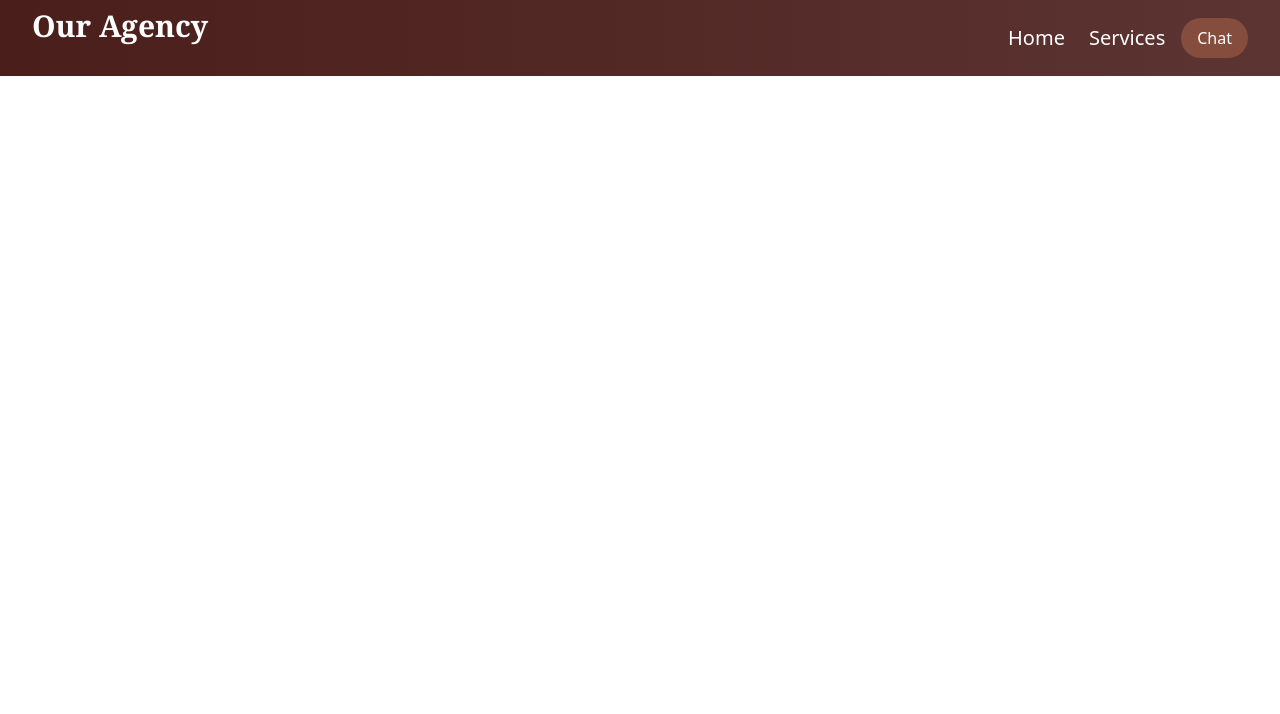
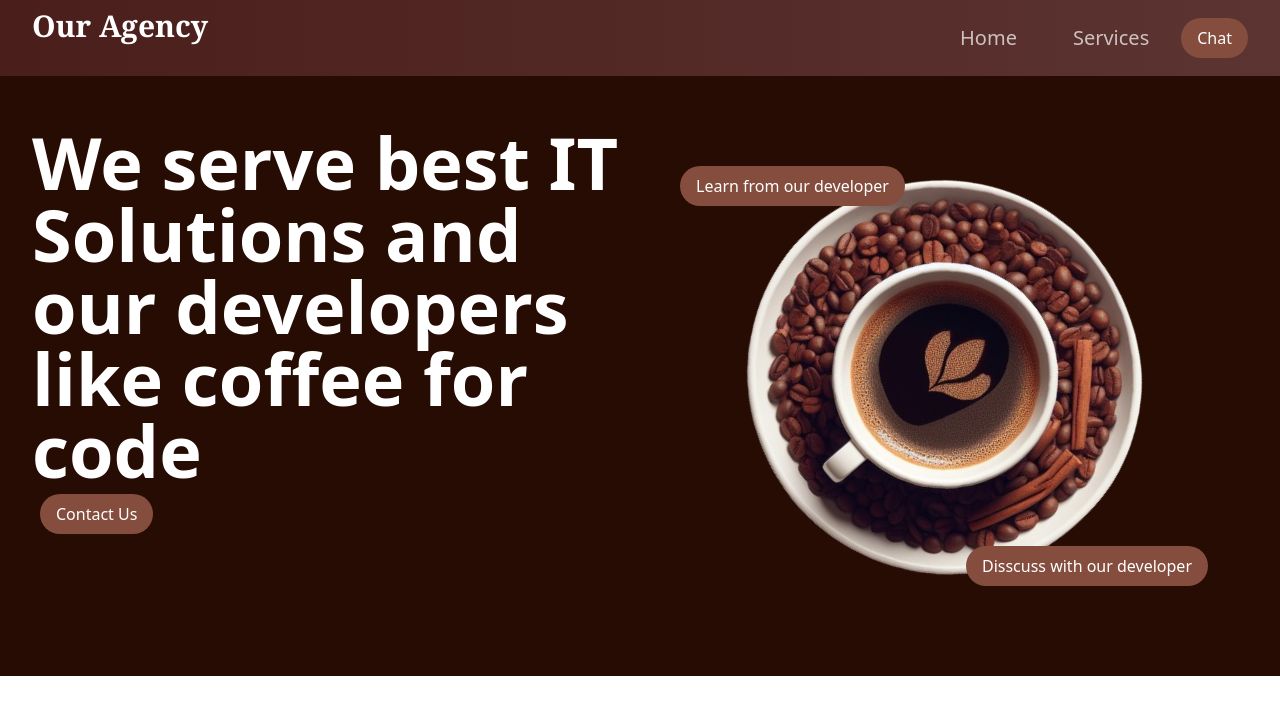
Before and after one commit to KartikAKGEC89/AKTUIAN, a React (Create React App) app in the folder frontend/: page / in a window 1280 px wide. Shown: the top 714 px of the page. Built offline with nearby package versions, Linux system fonts and the light colour scheme.

Commit message:
FEAT: Home

```diff
--- a/frontend/src/App.js
+++ b/frontend/src/App.js
@@ -3,6 +3,7 @@ import { useEffect } from 'react';
 import Aos from 'aos';
 import 'aos/dist/aos.css';
 import Navbar from './components/Navbar/Navbar'
+import Home from './components/Navbar/Home';
 
 const App = () => {
 
@@ -17,6 +18,7 @@ const App = () => {
   return (
     <div className='overflow-x-hidden'>
       <Navbar />
+      <Home />
     </div>
   )
 }
--- /dev/null
+++ b/frontend/src/components/Navbar/Home.jsx
@@ -0,0 +1,31 @@
+import React from 'react'
+import coffee from '../../assets/coffee2.png'
+
+const Home = () => {
+  return (
+    <div className='min-h-[550px] sm:min-h-[600px] bg-brandDark flex justify-center items-center text-white '>
+      <div className='container pb-8 sm:pb-0'>
+        <div className='grid grid-cols-1 sm:grid-cols-2'>
+          <div>
+            <h1 className='text-5xl sm:text-6xl lg:text-7xl font-bold'>We serve best
+              IT Solutions and our developers like coffee for code</h1>
+            <div className='text-white overflow-hidden'>
+              <button className='bg-primary px-4 py-2 rounded-full hover:scale-105 duration-100 m-2'>Contact Us</button>
+            </div>
+          </div>
+          <div className='overflow-hidden min-h-[450px] flex justify-center items-center order-1 sm:order-2 relative'>
+            <img src={coffee} alt='COFFEE' className='scale-110 spin' />
+            <div className='text-white overflow-hidden'>
+              <button className='bg-primary px-4 py-2 rounded-full hover:scale-105 duration-100 top-10 left-10 p-3 absolute'> Learn from our developer</button>
+            </div>
+            <div className='text-white overflow-hidden'>
+              <button className='bg-primary px-4 py-2 rounded-full hover:scale-105 duration-100 bottom-10 right-10 p-3 absolute'>Disscuss with our developer</button>
+            </div>
+          </div>
+        </div>
+      </div>
+    </div>
+  )
+}
+
+export default Home
--- a/frontend/src/components/Navbar/Navbar.jsx
+++ b/frontend/src/components/Navbar/Navbar.jsx
@@ -20,7 +20,7 @@ const Navbar = () => {
             <ul className='hidden sm:flex items-end gap-6'>
               {menus.map((menu, index) => (
                 <li key={index}>
-                  <a href={menu.link} className='inline-block text-xl py-4 gap-4'>
+                  <a href={menu.link} className='inline-block text-xl py-4 px-4 gap-4 text-white/70 hover:text-white duration-200'>
                     {menu.name}
                   </a>
                 </li>
--- a/frontend/src/index.css
+++ b/frontend/src/index.css
@@ -1,3 +1,16 @@
 @import "tailwindcss/base";
 @import "tailwindcss/components";
 @import "tailwindcss/utilities";
+
+@keyframes spin {
+    from {
+        transform: rotate(0deg);
+    }
+    to {
+        transform: rotate(360deg);
+    }
+}
+
+.spin {
+    animation: spin 40s linear infinite;
+}
```
